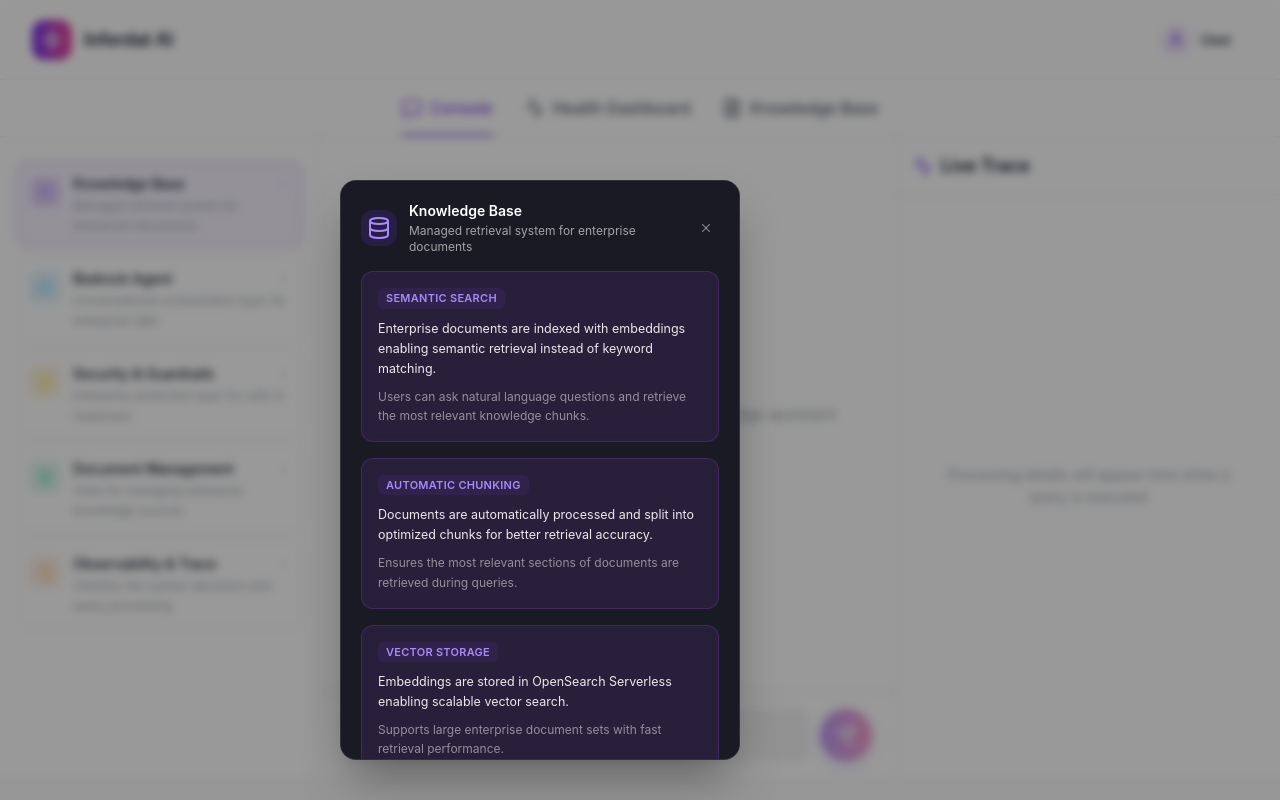
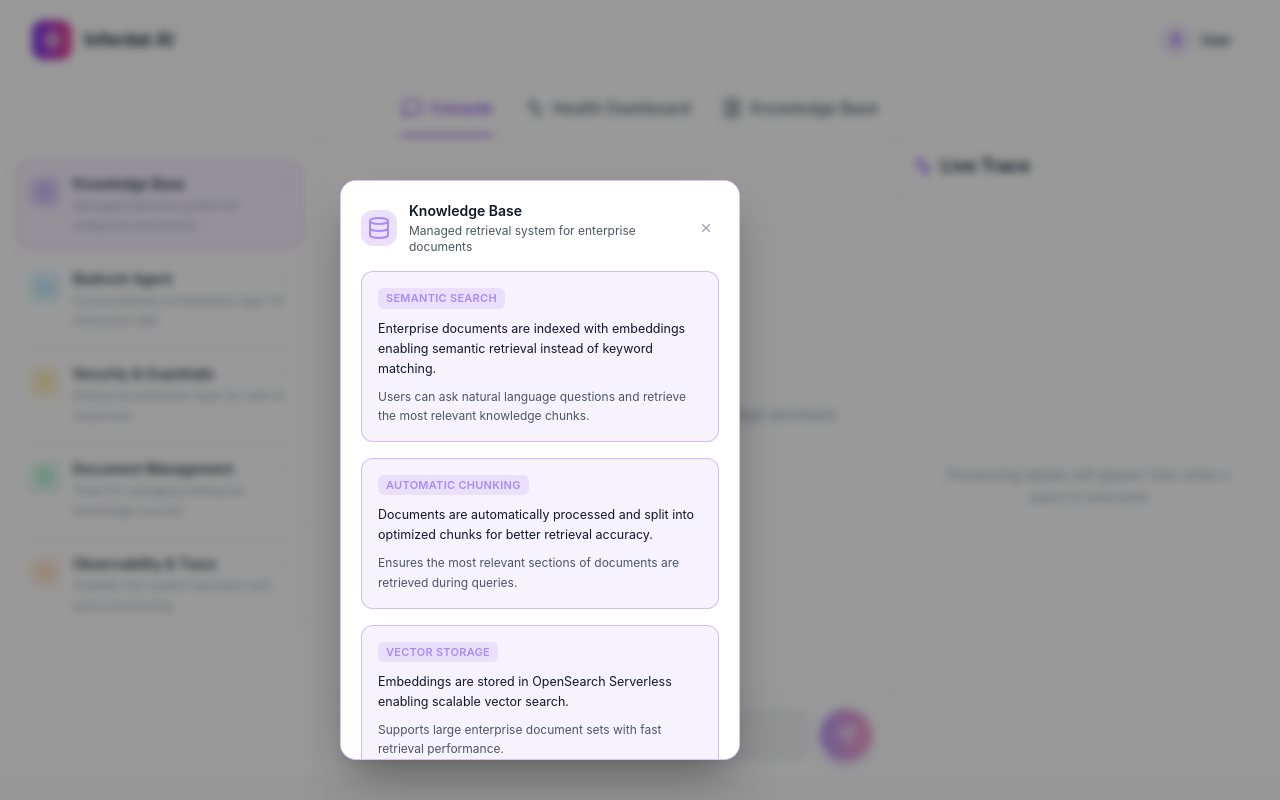
Before and after one commit to zenveus-narotamd/inferdat-ai-frontend, a React (Vite) app: page /dashboard in a window 1280 px wide. Both pictures are taken after a click on the button 159 px from the left and 204 px from the top of the page. Built offline with nearby package versions, Linux system fonts and the light colour scheme.

Commit message:
sub titles thin and light

```diff
--- a/src/components/console/EnhancedCardList.tsx
+++ b/src/components/console/EnhancedCardList.tsx
@@ -185,7 +185,7 @@ export const EnhancedCardList = ({ cards }: EnhancedCardListProps) => {
               onClick={() => setSelectedCard(null)}
             />
 
-            {/* Overlay Card - Dark Mode */}
+            {/* Overlay Card - Light Background */}
             <motion.div
               ref={overlayRef}
               initial={{ opacity: 0, x: -8, scale: 0.98 }}
@@ -195,7 +195,8 @@ export const EnhancedCardList = ({ cards }: EnhancedCardListProps) => {
               className={cn(
                 "fixed z-50 left-[340px] top-[180px] w-[400px] max-h-[calc(100vh-220px)]",
                 "overflow-y-auto rounded-2xl border shadow-2xl shadow-black/40",
-                "bg-[#1a1a24] border-white/10",
+                "bg-white",
+                layerAccent[selectedCard.id].border,
               )}
             >
               <div className="p-5">
@@ -222,23 +223,23 @@ export const EnhancedCardList = ({ cards }: EnhancedCardListProps) => {
                     })()}
                   </div>
                   <div className="flex-1 min-w-0">
-                    <h3 className="text-sm font-semibold text-white">
+                    <h3 className="text-sm font-semibold text-text-primary">
                       {selectedCard.title}
                     </h3>
-                    <p className="text-xs text-white/60 mt-0.5">
+                    <p className="text-xs text-text-secondary mt-0.5">
                       {selectedCard.description}
                     </p>
                   </div>
                   <button
                     onClick={() => setSelectedCard(null)}
-                    className="p-1.5 rounded-lg text-white/40 hover:text-white hover:bg-white/[0.08] transition-colors shrink-0"
+                    className="p-1.5 rounded-lg text-text-tertiary hover:text-text-primary hover:bg-black/[0.05] transition-colors shrink-0"
                     aria-label="Close detail panel"
                   >
                     <X className="w-3.5 h-3.5" />
                   </button>
                 </div>
 
-                {/* Sub-cards */}
+                {/* Sub-cards - Light Background with Color Tints */}
                 <div className="space-y-4">
                   {selectedCard.subCards.map((subCard, idx) => (
                     <motion.div
@@ -251,8 +252,9 @@ export const EnhancedCardList = ({ cards }: EnhancedCardListProps) => {
                         ease: [0.16, 1, 0.3, 1],
                       }}
                       className={cn(
-                        "rounded-xl p-4 backdrop-blur-sm border",
-                        layerAccent[selectedCard.id].darkSubCardBg,
+                        "rounded-xl p-4 border",
+                        layerAccent[selectedCard.id].bg,
+                        layerAccent[selectedCard.id].border,
                       )}
                     >
                       <div className="flex items-center gap-2 mb-2.5">
@@ -265,10 +267,10 @@ export const EnhancedCardList = ({ cards }: EnhancedCardListProps) => {
                           {subCard.title}
                         </span>
                       </div>
-                      <p className="text-[12.5px] leading-[1.6] text-white/90 mb-2">
+                      <p className="text-[12.5px] leading-[1.6] text-text-primary mb-2">
                         {subCard.content}
                       </p>
-                      <p className="text-[12px] leading-[1.6] text-white/50">
+                      <p className="text-[12px] leading-[1.6] text-text-secondary">
                         {subCard.description}
                       </p>
                     </motion.div>
```
